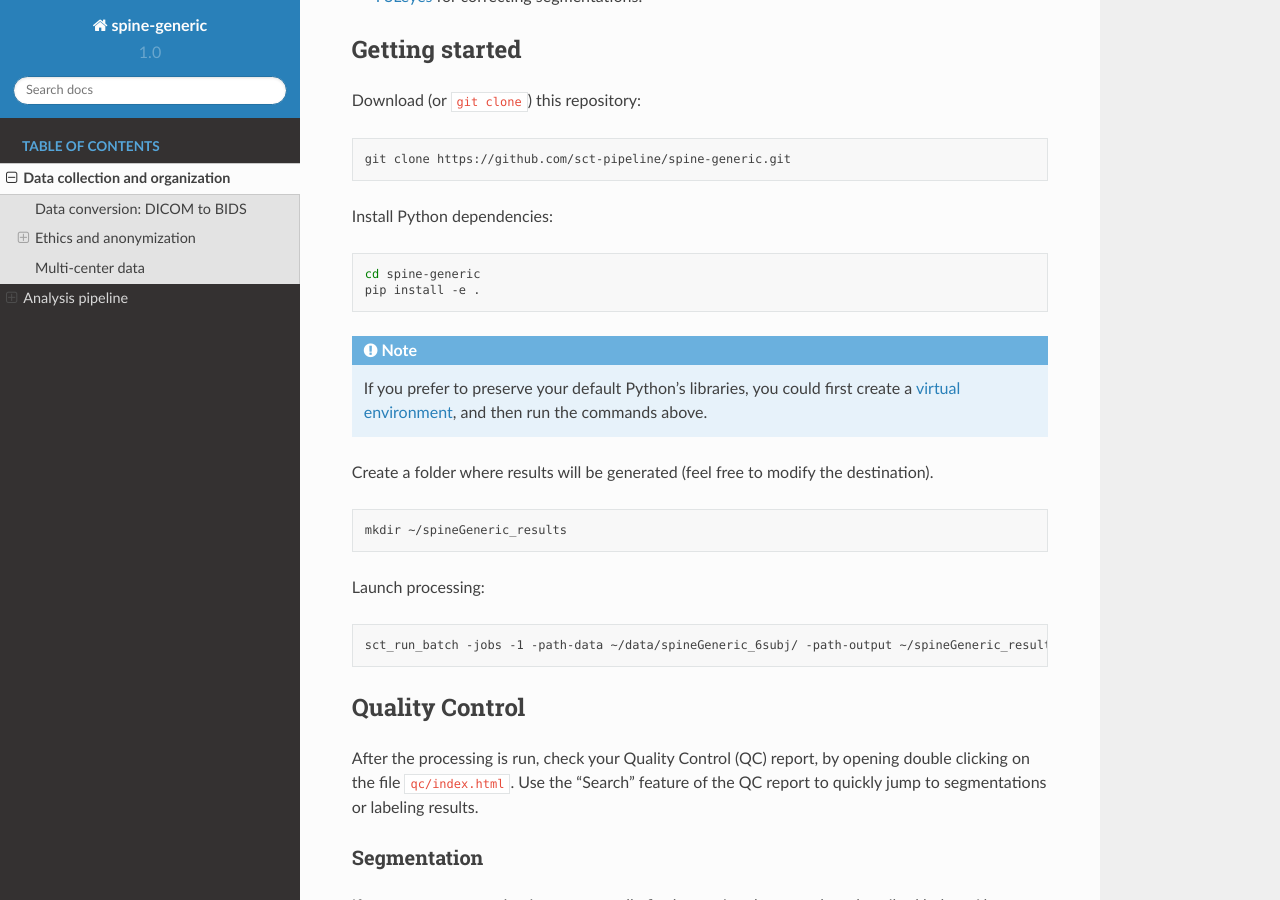
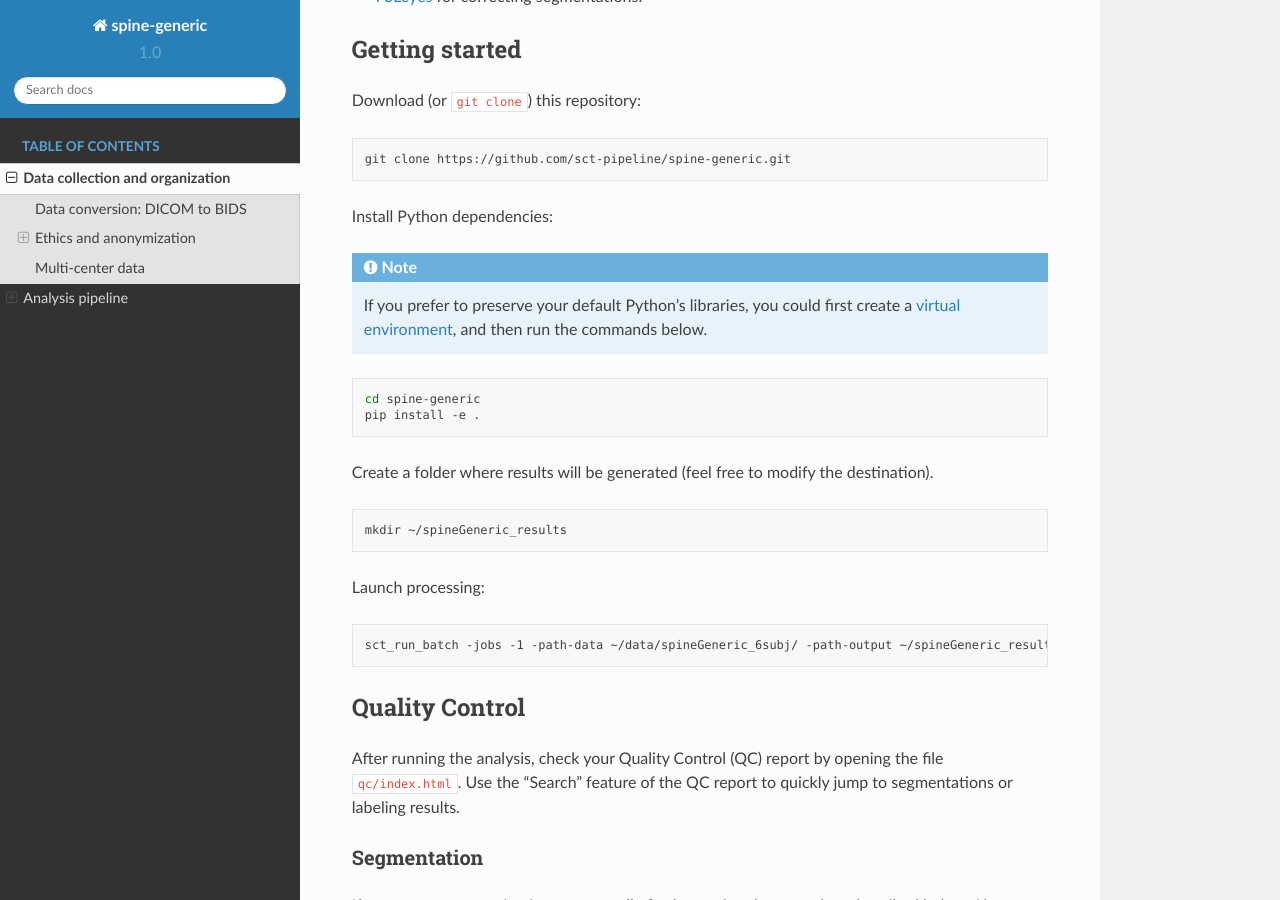
Before and after one commit to spine-generic/spine-generic, a Sphinx documentation site: the page built from docs/documentation.rst, in a window 1280 px wide and 900 px high, scrolled down 4827 px. Built offline with Sphinx 7.4.7 and the Read the Docs theme 2.0.0, drawn with Linux system fonts in a browser that asks for light colours.

Commit message:
Minor fixes in the documentation

```diff
--- a/docs/documentation.rst
+++ b/docs/documentation.rst
@@ -258,14 +258,15 @@ Download (or ``git clone``) this repository:
 
 Install Python dependencies:
 
+.. note::
+   If you prefer to preserve your default Python's libraries, you could first
+   create a `virtual environment <https://docs.python.org/3/tutorial/venv.html>`_,
+   and then run the commands below.
+
 .. code-block:: bash
 
   cd spine-generic
   pip install -e .
-
-.. note::
-   If you prefer to preserve your default Python's libraries, you could first
-   create a `virtual environment <https://docs.python.org/3/tutorial/venv.html>`_, and then run the commands above.
 
 Create a folder where results will be generated (feel free to modify the
 destination).
@@ -285,8 +286,8 @@ Launch processing:
 Quality Control
 ---------------
 
-After the processing is run, check your Quality Control (QC) report, by
-opening double clicking on the file ``qc/index.html``. Use the "Search"
+After running the analysis, check your Quality Control (QC) report by
+opening the file ``qc/index.html``. Use the "Search"
 feature of the QC report to quickly jump to segmentations or labeling
 results.
 
```
